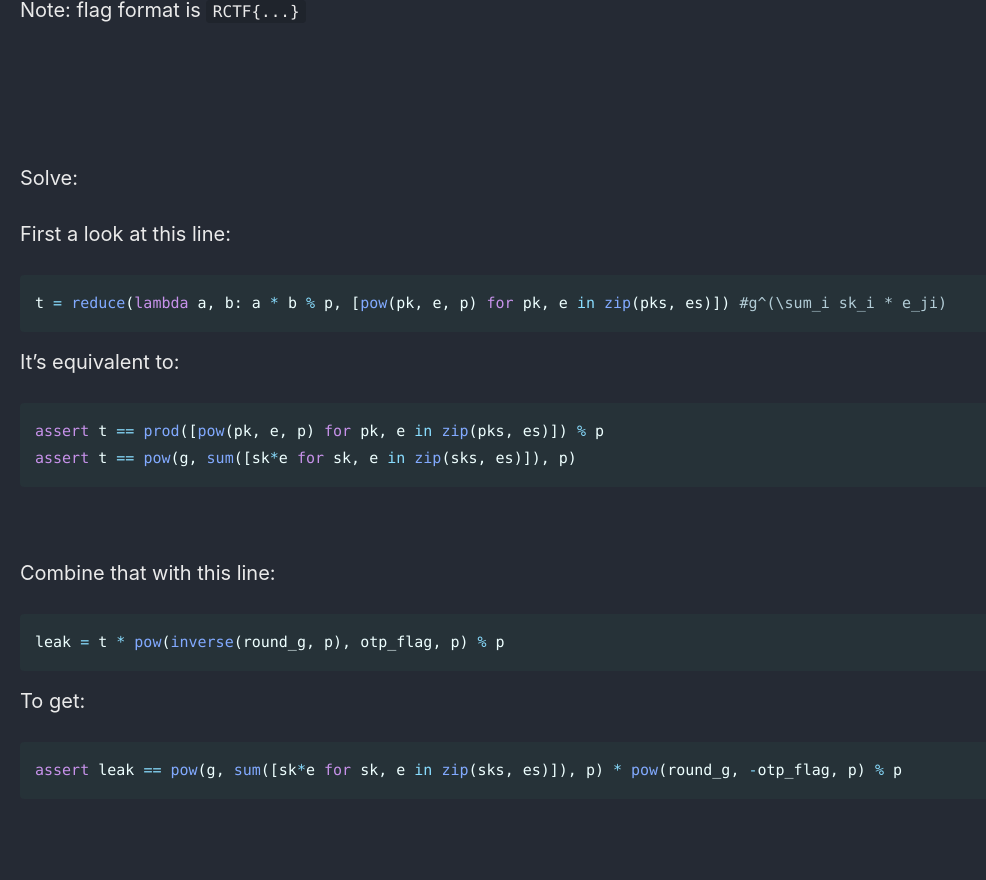
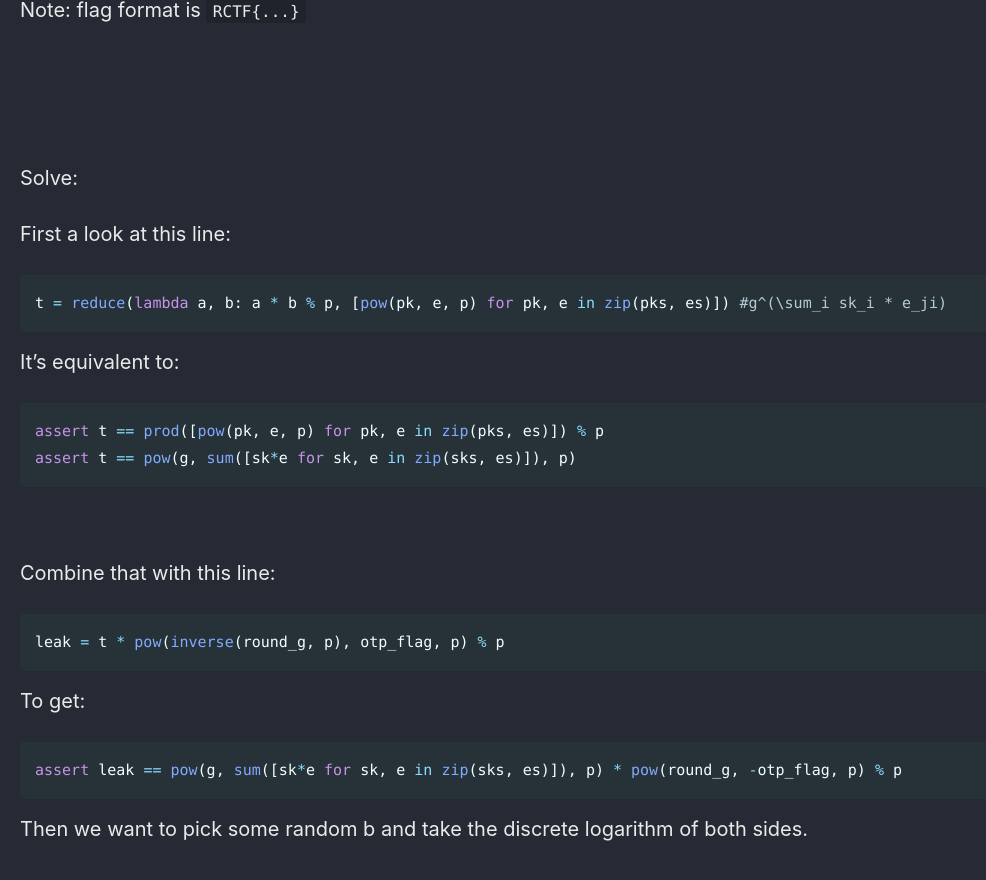
Before and after one commit to Connor-McCartney/Connor-McCartney.github.io, a Jekyll site: the page built from _pages/cryptography/other/L3-RCTF2024.md, in a window 1280 px wide and 900 px high, scrolled down 3552 px. Shown: the top 880 px of the window, without its empty margins (0-986 px from the left). Built offline with Jekyll 4.4.1, drawn with Linux system fonts in a browser that asks for light colours; cached includes are drawn as plain includes; before the commit the page ends 4396 px from its top, so only the background shows below that.

Commit message:
Update L3-RCTF2024.md

````diff
--- a/_pages/cryptography/other/L3-RCTF2024.md
+++ b/_pages/cryptography/other/L3-RCTF2024.md
@@ -169,3 +169,5 @@ To get:
 ```python
 assert leak == pow(g, sum([sk*e for sk, e in zip(sks, es)]), p) * pow(round_g, -otp_flag, p) % p
 ```
+
+Then we want to pick some random b and take the discrete logarithm of both sides.
````
